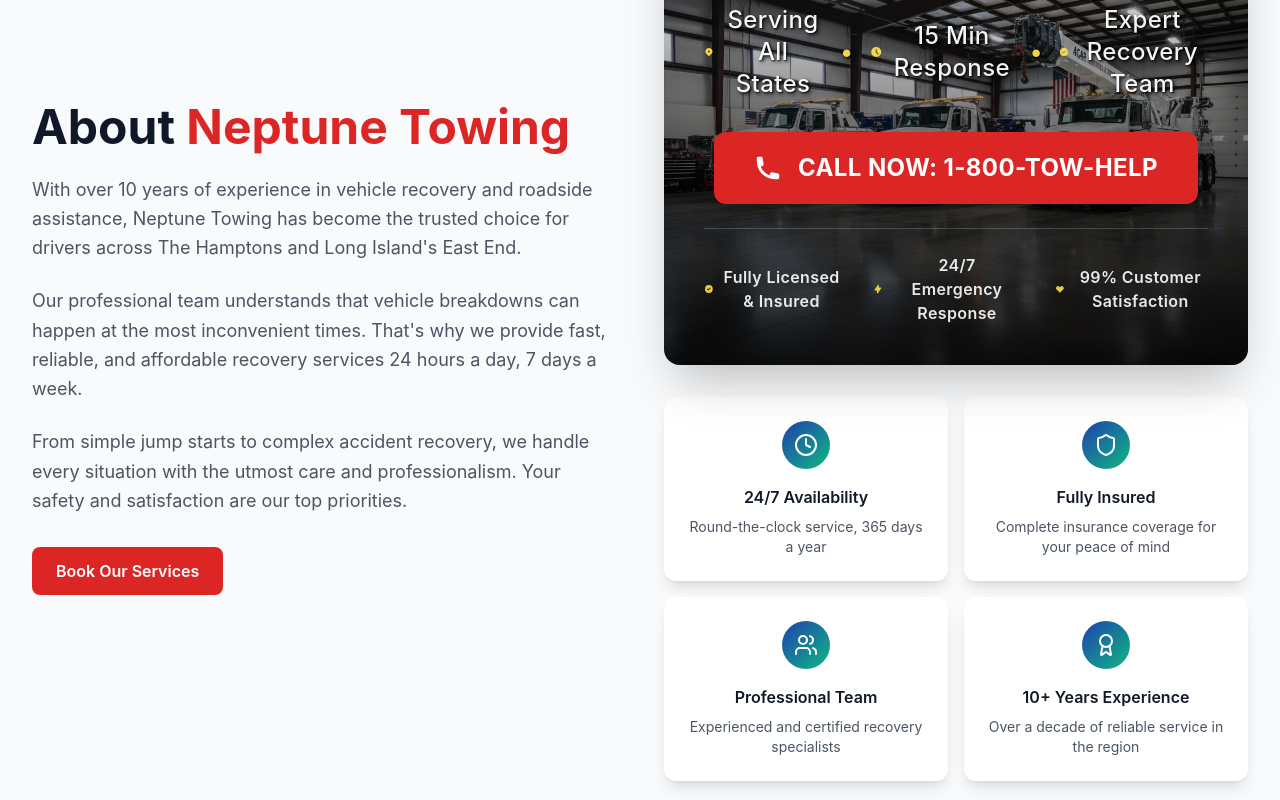
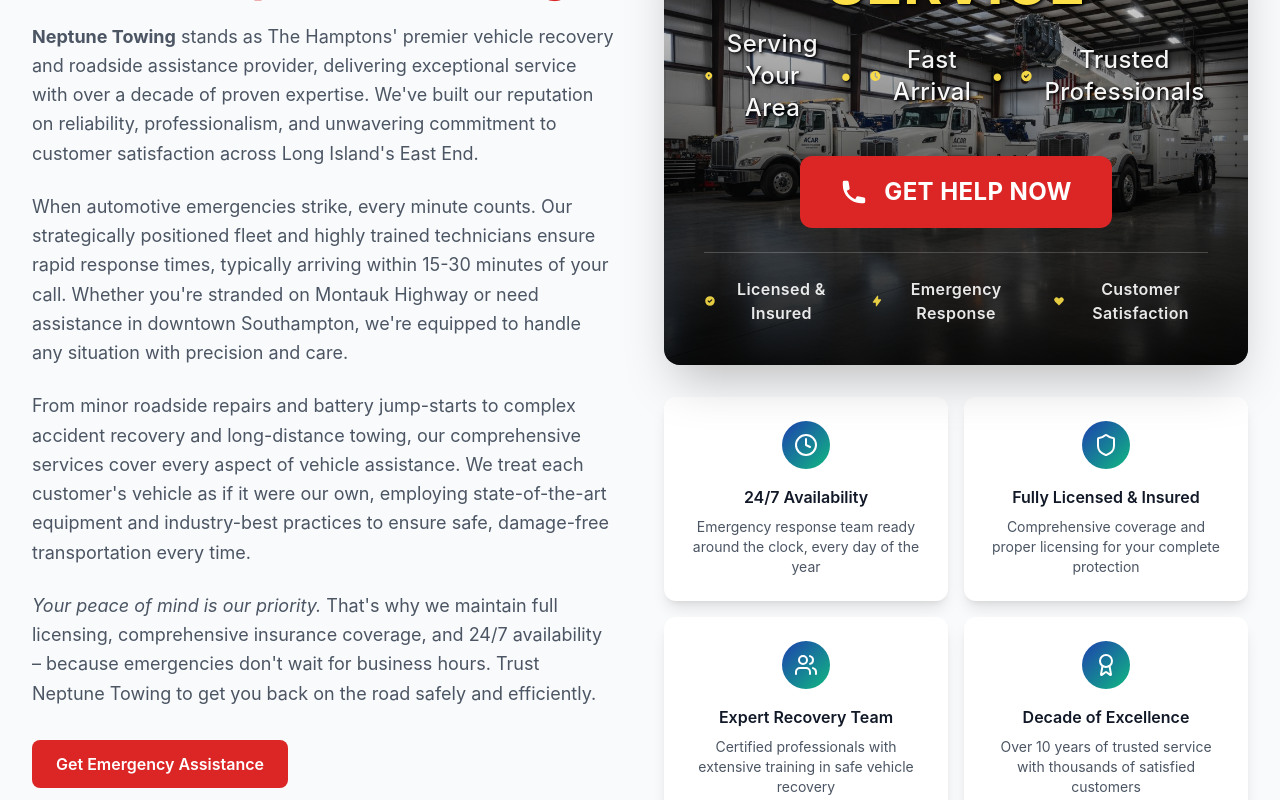
Before and after one commit to AliZaidi5110/neptune-towing, a React (Create React App) app: page / in a window 1280 px wide. Shown: the part 4600-5400 px from the top of the page. Built offline with nearby package versions, Linux system fonts and the light colour scheme.

Commit message:
Improve About section text content - more professional and engaging copy

```diff
--- a/src/components/About.tsx
+++ b/src/components/About.tsx
@@ -7,22 +7,22 @@
     {
       icon: Clock,
       title: "24/7 Availability",
-      description: "Round-the-clock service, 365 days a year"
+      description: "Emergency response team ready around the clock, every day of the year"
     },
     {
       icon: Shield,
-      title: "Fully Insured",
-      description: "Complete insurance coverage for your peace of mind"
+      title: "Fully Licensed & Insured",
+      description: "Comprehensive coverage and proper licensing for your complete protection"
     },
     {
       icon: Users,
-      title: "Professional Team",
-      description: "Experienced and certified recovery specialists"
+      title: "Expert Recovery Team",
+      description: "Certified professionals with extensive training in safe vehicle recovery"
     },
     {
       icon: Award,
-      title: "10+ Years Experience",
-      description: "Over a decade of reliable service in the region"
+      title: "Decade of Excellence",
+      description: "Over 10 years of trusted service with thousands of satisfied customers"
     }
   ];
 
@@ -43,21 +43,29 @@
 
             <div className="space-y-6 text-gray-600 text-lg leading-relaxed">
               <p>
-                With over 10 years of experience in vehicle recovery and roadside assistance,
-                Neptune Towing has become the trusted choice for drivers across The Hamptons
-                and Long Island's East End.
+                <strong>Neptune Towing</strong> stands as The Hamptons' premier vehicle recovery and roadside assistance provider,
+                delivering exceptional service with over a decade of proven expertise. We've built our reputation on reliability,
+                professionalism, and unwavering commitment to customer satisfaction across Long Island's East End.
               </p>
 
               <p>
-                Our professional team understands that vehicle breakdowns can happen at the most
-                inconvenient times. That's why we provide fast, reliable, and affordable recovery
-                services 24 hours a day, 7 days a week.
+                When automotive emergencies strike, every minute counts. Our strategically positioned fleet and highly trained
+                technicians ensure rapid response times, typically arriving within 15-30 minutes of your call. Whether you're
+                stranded on Montauk Highway or need assistance in downtown Southampton, we're equipped to handle any situation
+                with precision and care.
               </p>
 
               <p>
-                From simple jump starts to complex accident recovery, we handle every situation
-                with the utmost care and professionalism. Your safety and satisfaction are our
-                top priorities.
+                From minor roadside repairs and battery jump-starts to complex accident recovery and long-distance towing,
+                our comprehensive services cover every aspect of vehicle assistance. We treat each customer's vehicle as if
+                it were our own, employing state-of-the-art equipment and industry-best practices to ensure safe, damage-free
+                transportation every time.
+              </p>
+
+              <p>
+                <em>Your peace of mind is our priority.</em> That's why we maintain full licensing, comprehensive insurance coverage,
+                and 24/7 availability – because emergencies don't wait for business hours. Trust Neptune Towing to get you back
+                on the road safely and efficiently.
               </p>
             </div>
 
@@ -84,7 +92,7 @@
                   }
                 }}
               >
-                <span>Book Our Services</span>
+                <span>Get Emergency Assistance</span>
               </a>
             </motion.div>
           </motion.div>
@@ -113,7 +121,7 @@
                     {/* Main Headline */}
                     <h3 className="text-3xl md:text-5xl lg:text-6xl font-bold leading-tight mb-4 text-shadow-strong">
                       24/7 EMERGENCY
-                      <span className="block text-yellow-300">TOWING</span>
+                      <span className="block text-yellow-300">TOWING SERVICE</span>
                     </h3>
 
                     {/* Subheadline */}
@@ -123,21 +131,21 @@
                           <svg className="w-5 h-5 mr-2 text-yellow-300" fill="currentColor" viewBox="0 0 20 20">
                             <path fillRule="evenodd" d="M5.05 4.05a7 7 0 119.9 9.9L10 18.9l-4.95-4.95a7 7 0 010-9.9zM10 11a2 2 0 100-4 2 2 0 000 4z" clipRule="evenodd" />
                           </svg>
-                          Serving All States
+                          Serving Your Area
                         </span>
                         <span className="hidden md:inline text-yellow-300">•</span>
                         <span className="flex items-center">
                           <svg className="w-5 h-5 mr-2 text-yellow-300" fill="currentColor" viewBox="0 0 20 20">
                             <path fillRule="evenodd" d="M10 18a8 8 0 100-16 8 8 0 000 16zm1-12a1 1 0 10-2 0v4a1 1 0 00.293.707l2.828 2.829a1 1 0 101.415-1.415L11 9.586V6z" clipRule="evenodd" />
                           </svg>
-                          15 Min Response
+                          Fast Arrival
                         </span>
                         <span className="hidden md:inline text-yellow-300">•</span>
                         <span className="flex items-center">
                           <svg className="w-5 h-5 mr-2 text-yellow-300" fill="currentColor" viewBox="0 0 20 20">
                             <path fillRule="evenodd" d="M10 18a8 8 0 100-16 8 8 0 000 16zm3.707-9.293a1 1 0 00-1.414-1.414L9 10.586 7.707 9.293a1 1 0 00-1.414 1.414l2 2a1 1 0 001.414 0l4-4z" clipRule="evenodd" />
                           </svg>
-                          Expert Recovery Team
+                          Trusted Professionals
                         </span>
                       </p>
                     </div>
@@ -145,13 +153,13 @@
                     {/* CTA Button */}
                     <div className="flex justify-center">
                       <a
-                        href="tel:1-800-869-4357"
+                        href="tel:631-856-4090"
                         className="inline-flex items-center bg-emergency-red hover:bg-emergency-orange text-white font-bold py-5 px-10 rounded-xl text-xl lg:text-2xl transition-all duration-300 transform hover:scale-105 shadow-2xl hover:shadow-3xl"
                       >
                         <svg className="w-6 h-6 lg:w-7 lg:h-7 mr-4" fill="currentColor" viewBox="0 0 20 20">
                           <path d="M2 3a1 1 0 011-1h2.153a1 1 0 01.986.836l.74 4.435a1 1 0 01-.54 1.06l-1.548.773a11.037 11.037 0 006.105 6.105l.774-1.548a1 1 0 011.059-.54l4.435.74a1 1 0 01.836.986V17a1 1 0 01-1 1h-2C7.82 18 2 12.18 2 5V3z" />
                         </svg>
-                        CALL NOW: 1-800-TOW-HELP
+                        GET HELP NOW
                       </a>
                     </div>
 
@@ -162,19 +170,19 @@
                           <svg className="w-4 h-4 mr-2 text-yellow-300" fill="currentColor" viewBox="0 0 20 20">
                             <path fillRule="evenodd" d="M10 18a8 8 0 100-16 8 8 0 000 16zm3.707-9.293a1 1 0 00-1.414-1.414L9 10.586 7.707 9.293a1 1 0 00-1.414 1.414l2 2a1 1 0 001.414 0l4-4z" clipRule="evenodd" />
                           </svg>
-                          Fully Licensed & Insured
+                          Licensed & Insured
                         </span>
                         <span className="flex items-center">
                           <svg className="w-4 h-4 mr-2 text-yellow-300" fill="currentColor" viewBox="0 0 20 20">
                             <path fillRule="evenodd" d="M11.3 1.046A1 1 0 0112 2v5h4a1 1 0 01.82 1.573l-7 10A1 1 0 018 18v-5H4a1 1 0 01-.82-1.573l7-10a1 1 0 011.12-.38z" clipRule="evenodd" />
                           </svg>
-                          24/7 Emergency Response
+                          Emergency Response
                         </span>
                         <span className="flex items-center">
                           <svg className="w-4 h-4 mr-2 text-yellow-300" fill="currentColor" viewBox="0 0 20 20">
                             <path fillRule="evenodd" d="M3.172 5.172a4 4 0 015.656 0L10 6.343l1.172-1.171a4 4 0 115.656 5.656L10 17.657l-6.828-6.829a4 4 0 010-5.656z" clipRule="evenodd" />
                           </svg>
-                          99% Customer Satisfaction
+                          Customer Satisfaction
                         </span>
                       </div>
                     </div>
```
